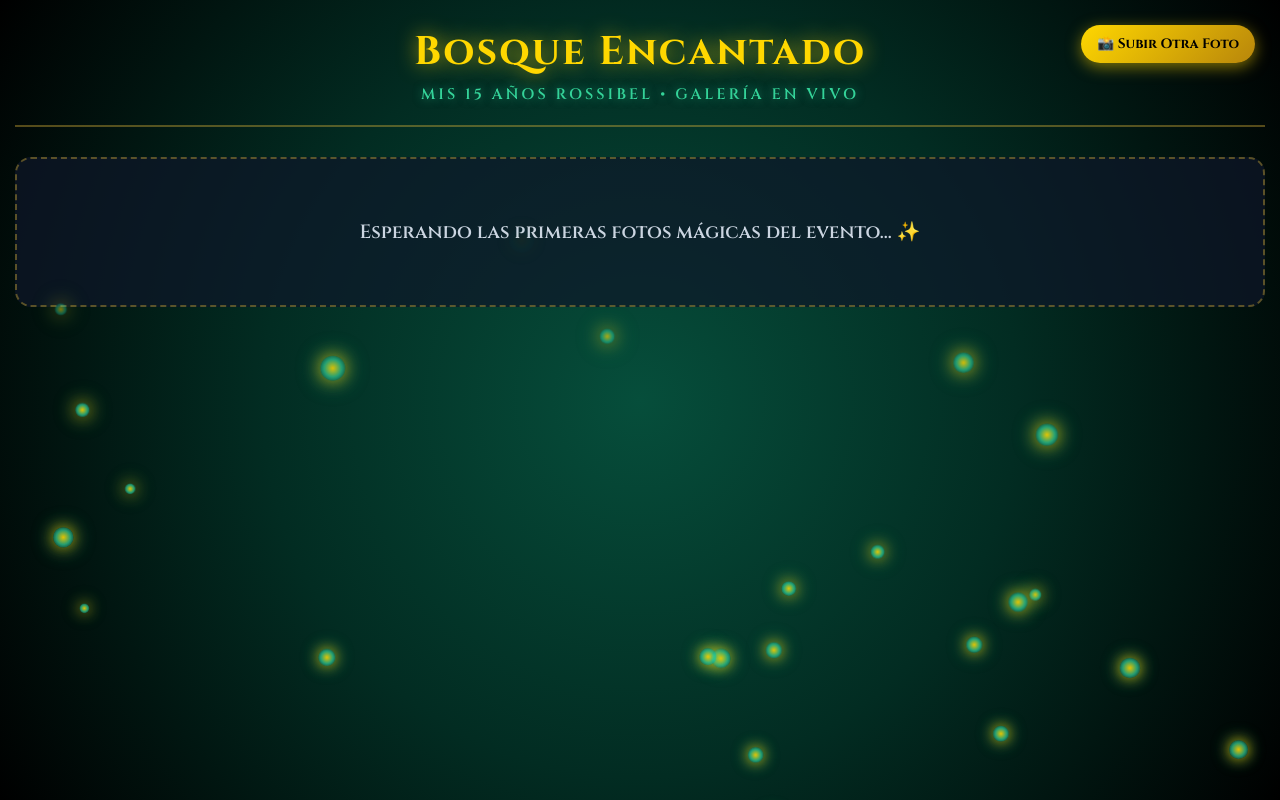
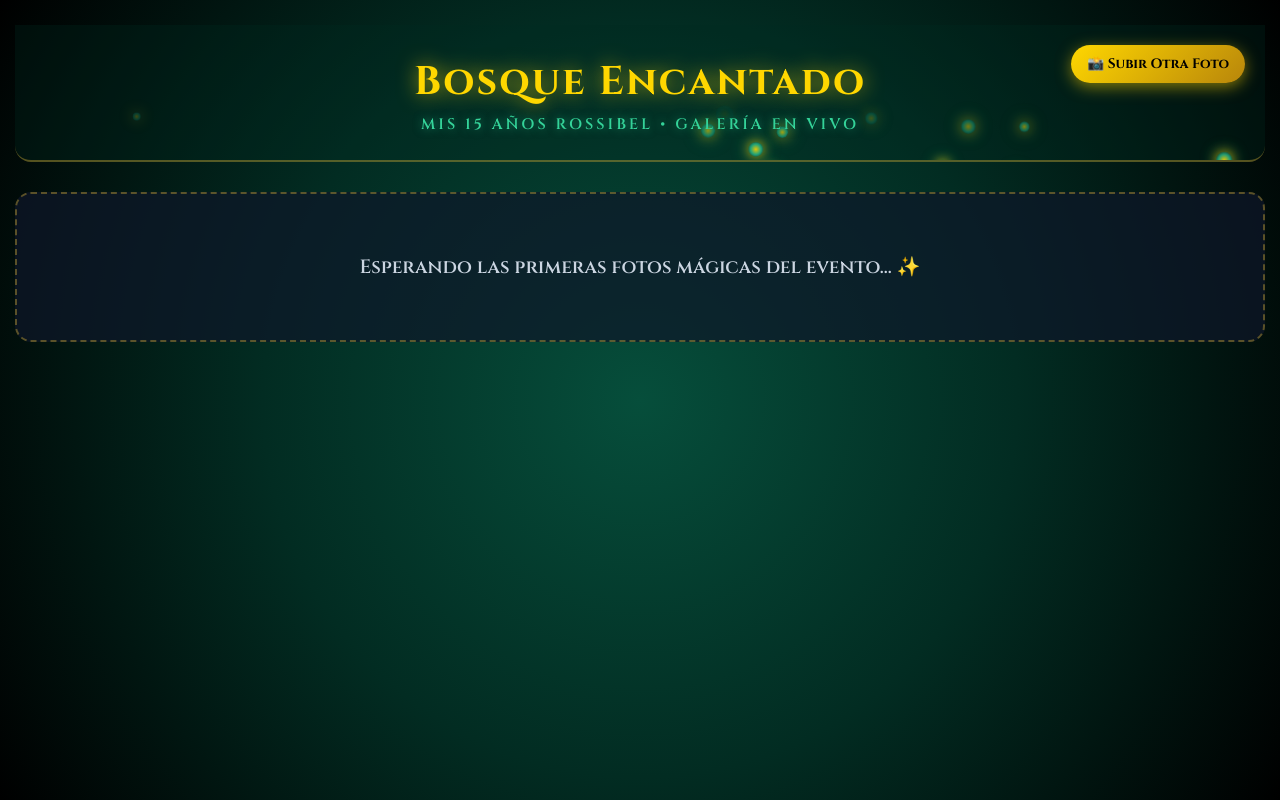
Before and after one commit to tor78g/galeria-rosibel, a plain HTML site: page galeria.html in a window 1280 px wide. Drawn offline with Linux system fonts and the light colour scheme; no server answers.

Commit message:
Update galeria.html

```diff
--- a/galeria.html
+++ b/galeria.html
@@ -18,41 +18,43 @@
             overflow-x: hidden;
         }
 
-        /* LUCIÉRNAGAS FLOTANDO POR ENCIMA DE TODO (INCLUYENDO TÍTULOS Y ENCABEZADO) */
+        .header-banner {
+            text-align: center;
+            margin-bottom: 30px;
+            border-bottom: 2px solid rgba(212, 175, 55, 0.4);
+            padding: 30px 15px 25px 15px;
+            position: relative;
+            overflow: hidden; /* Mantiene las luciérnagas confinadas en la parte superior */
+            border-radius: 0 0 16px 16px;
+            background: rgba(2, 44, 34, 0.3);
+        }
+
+        /* LUCIÉRNAGAS CONFINADAS Y FLOTANDO SOLO EN EL ENCABEZADO */
         .magic-particle {
-            position: fixed;
+            position: absolute;
             background: radial-gradient(circle, rgba(255,215,0,1) 0%, rgba(52,211,153,0.8) 50%, transparent 100%);
             border-radius: 50%;
             pointer-events: none;
             animation: floatParticle linear infinite;
-            box-shadow: 0 0 12px rgba(255,215,0,0.9), 0 0 20px rgba(52,211,153,0.6);
-            z-index: 999; /* Por encima del texto y el encabezado */
+            box-shadow: 0 0 10px rgba(255,215,0,0.9), 0 0 18px rgba(52,211,153,0.6);
+            z-index: 1;
         }
 
         @keyframes floatParticle {
             0% {
-                transform: translateY(105vh) translateX(0) scale(0.6);
+                transform: translateY(120px) translateX(0) scale(0.6);
                 opacity: 0;
             }
-            15% {
+            20% {
                 opacity: 0.9;
             }
-            85% {
+            80% {
                 opacity: 0.9;
             }
             100% {
-                transform: translateY(-10vh) translateX(60px) scale(1.6);
+                transform: translateY(-30px) translateX(40px) scale(1.4);
                 opacity: 0;
             }
-        }
-
-        .header-banner {
-            text-align: center;
-            margin-bottom: 30px;
-            border-bottom: 2px solid rgba(212, 175, 55, 0.4);
-            padding-bottom: 20px;
-            position: relative;
-            z-index: 10;
         }
 
         h1 {
@@ -62,6 +64,8 @@
             margin: 0 0 5px 0;
             letter-spacing: 2px;
             text-shadow: 0 0 20px rgba(255, 215, 0, 0.7);
+            position: relative;
+            z-index: 2;
         }
 
         .subtitle {
@@ -71,13 +75,15 @@
             font-family: 'Cinzel', serif;
             text-transform: uppercase;
             text-shadow: 0 0 10px rgba(52, 211, 153, 0.6);
+            position: relative;
+            z-index: 2;
         }
 
         /* BOTÓN FLOTANTE ESTILIZADO */
         .btn-subir-flotante {
             position: absolute;
-            top: 0;
-            right: 10px;
+            top: 20px;
+            right: 20px;
             background: linear-gradient(135deg, #ffd700 0%, #b8860b 100%);
             color: #000;
             font-family: 'Cinzel', serif;
@@ -91,7 +97,7 @@
             align-items: center;
             gap: 6px;
             transition: transform 0.2s, box-shadow 0.2s;
-            z-index: 11;
+            z-index: 3;
         }
 
         .btn-subir-flotante:hover {
@@ -252,9 +258,14 @@
         }
 
         @media (max-width: 768px) {
+            .header-banner {
+                padding: 20px 10px;
+            }
             .btn-subir-flotante {
                 position: relative;
-                margin-top: 12px;
+                top: auto;
+                right: auto;
+                margin: 12px auto 0 auto;
                 display: inline-flex;
             }
             .grid {
@@ -278,29 +289,30 @@
 </head>
 <body>
 
-    <!-- GENERADOR DE LUCIÉRNAGAS SOBRE TODA LA PANTALLA -->
-    <script>
-        document.addEventListener("DOMContentLoaded", () => {
-            const particleCount = 35;
-            for (let i = 0; i < particleCount; i++) {
-                const particle = document.createElement('div');
-                particle.className = 'magic-particle';
-                const size = Math.random() * 10 + 8;
-                particle.style.width = `${size}px`;
-                particle.style.height = `${size}px`;
-                particle.style.left = `${Math.random() * 100}vw`;
-                particle.style.animationDuration = `${Math.random() * 4 + 3}s`;
-                particle.style.animationDelay = `${Math.random() * 4}s`;
-                document.body.appendChild(particle);
-            }
-        });
-    </script>
-
-    <div class="header-banner">
+    <div class="header-banner" id="bannerHeader">
         <a href="index.html" class="btn-subir-flotante">📸 Subir Otra Foto</a>
         <h1>Bosque Encantado</h1>
         <div class="subtitle">MIS 15 AÑOS ROSSIBEL • GALERÍA EN VIVO</div>
     </div>
+
+    <!-- SCRIPT DE LUCIÉRNAGAS DENTRO DEL ENCABEZADO -->
+    <script>
+        document.addEventListener("DOMContentLoaded", () => {
+            const banner = document.getElementById('bannerHeader');
+            const particleCount = 20;
+            for (let i = 0; i < particleCount; i++) {
+                const particle = document.createElement('div');
+                particle.className = 'magic-particle';
+                const size = Math.random() * 8 + 6;
+                particle.style.width = `${size}px`;
+                particle.style.height = `${size}px`;
+                particle.style.left = `${Math.random() * 100}%`;
+                particle.style.animationDuration = `${Math.random() * 3 + 2.5}s`;
+                particle.style.animationDelay = `${Math.random() * 3}s`;
+                banner.appendChild(particle);
+            }
+        });
+    </script>
 
     <div class="grid" id="liveGrid">
         <div class="empty-state">Esperando las primeras fotos mágicas del evento... ✨</div>
```
